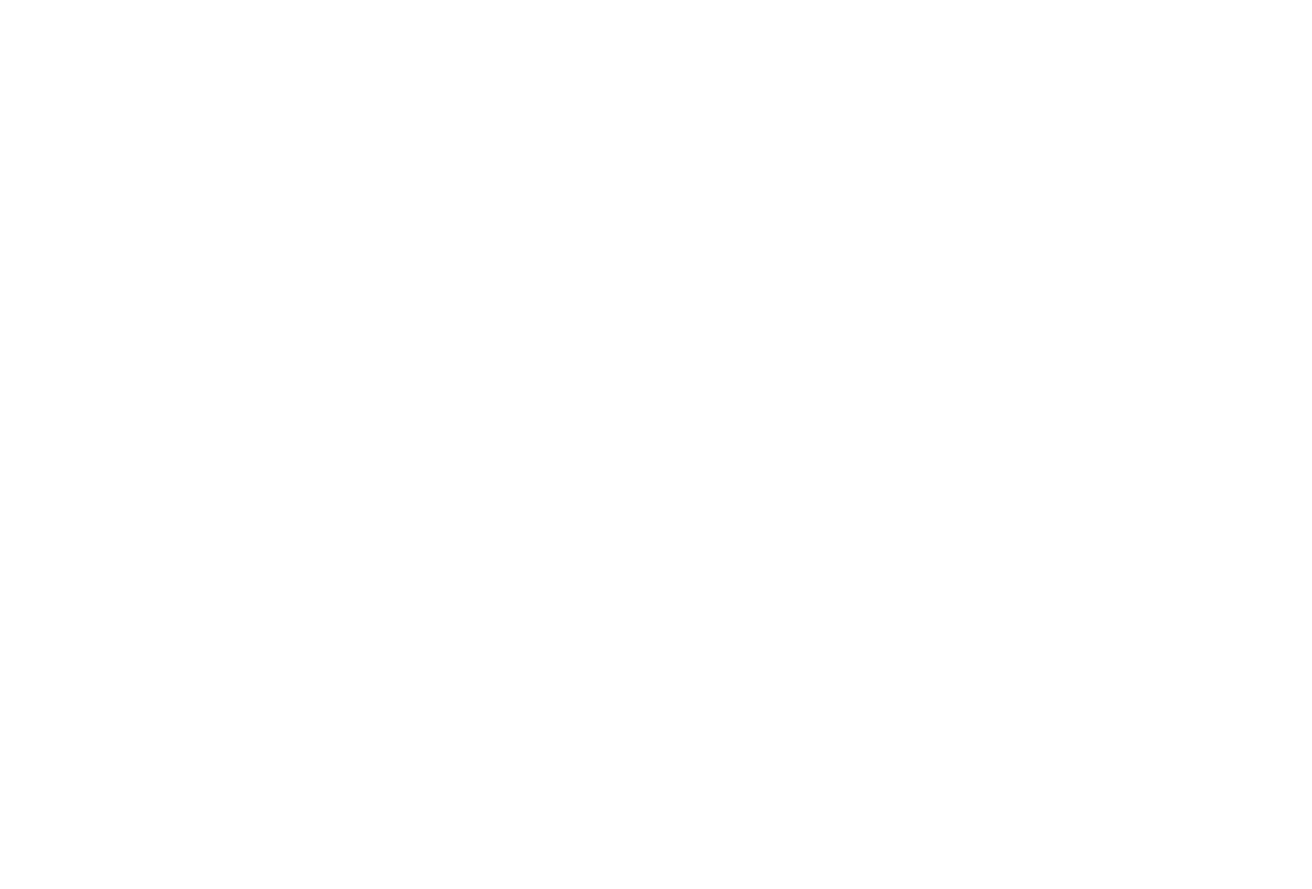
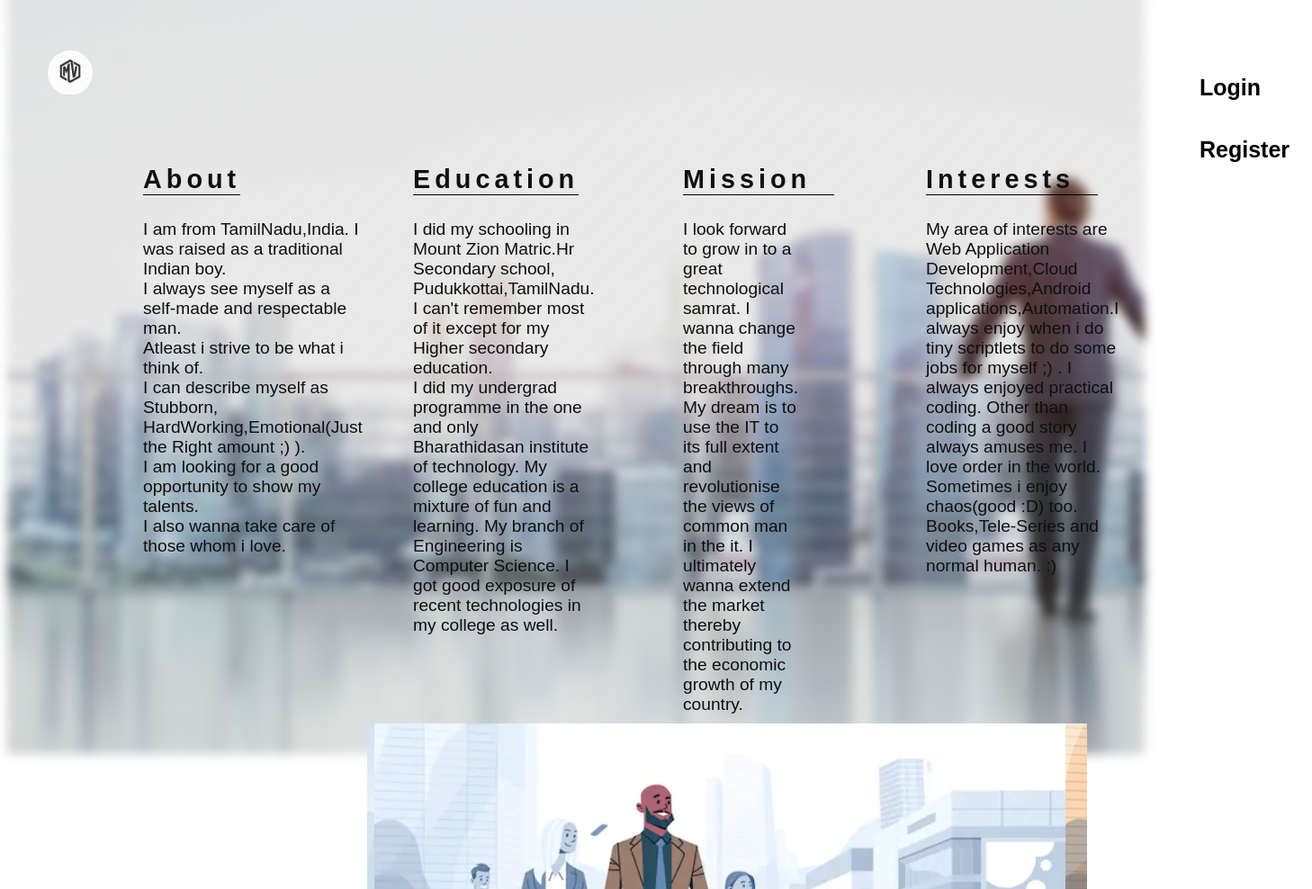
Before and after one commit to MuruganVengkadaeswara/ELF-Training-Idexcel-MuruganVengkadaeswara, a plain HTML site: page MyWebsite/about.html in a window 1280 px wide. Shown: the whole page at 90% size, 1458 px wide, since content can reach past the window. Before the commit the page ends 800 px from the top, so only its background shows below. Drawn offline with Linux system fonts and the light colour scheme.

Commit message:
Website Commit 1

```diff
--- a/MyWebsite/about.html
+++ b/MyWebsite/about.html
@@ -0,0 +1,89 @@
+<!DOCTYPE html>
+<html lang="en">
+
+<head>
+    <meta charset="UTF-8">
+    <meta name="viewport" content="width=device-width, initial-scale=1.0">
+    <title>About</title>
+    <link rel="stylesheet" href="/MyWebsite/css/about.css">
+</head>
+
+<body>
+    <div class="bg-text">
+        <a href="index.html">
+            <img src="/MyWebsite/media/logo.webp" alt="" id="logo">
+        </a>
+    </div>
+
+    <div id="navbar">
+        <ul class="bg-text">
+            <li class="hovtext"><a href="login.html">Login</a></li>
+            <li class="hovtext"><a href="register.html">Register</a></li>
+        </ul>
+    </div>
+
+    <div id="about_container">
+        <h2 class="p-text" id="abt_head">About</h2>
+        <br><br> <br>
+        <p class="p-text">
+            I am from TamilNadu,India.
+            I was raised as a traditional Indian boy. <br> I always see myself as a self-made and
+            respectable man. <br>
+            Atleast i strive to be what i think of. <br>
+            I can describe myself as Stubborn, HardWorking,Emotional(Just the Right amount ;) ). <br>
+            I am looking for a good opportunity to show my talents.
+            <br> I also wanna take care of those whom i love.
+
+
+        </p>
+    </div>
+    <div id="edu_container">
+        <h2 class="p-text" id="abt_head">Education</h2>
+        <br><br> <br>
+        <p class="p-text">
+            I did my schooling in Mount Zion Matric.Hr Secondary school, Pudukkottai,TamilNadu. I can't remember most of
+            it except for my Higher secondary education. <br>
+            I did my undergrad programme in the one and only Bharathidasan institute of technology.
+            My college education is a mixture of fun and learning.
+            My branch of Engineering is Computer Science.
+            I got good exposure of recent technologies in my college as well.
+        </p>
+    </div>
+    <div id="mission_container">
+        <h2 class="p-text" id="abt_head">Mission&nbsp;&nbsp;</h2>
+        <br><br><br>
+        <p class="p-text">
+            I look forward to grow in to a great technological samrat.
+            I wanna change the field through many breakthroughs.
+            My dream is to use the IT to its full extent and revolutionise the views of common man in the it.
+            I ultimately wanna extend the market thereby contributing to the economic growth of my country.
+        </p>
+    </div>
+    <div id="interest_container">
+        <h2 class="p-text" id="abt_head">Interests&nbsp;&nbsp;</h2>
+        <br><br><br>
+        <p class="p-text">
+            My area of interests are Web Application Development,Cloud
+            Technologies,Android applications,Automation.I always enjoy when i do tiny scriptlets
+            to do some jobs for myself ;) . I always enjoyed practical coding.
+            Other than coding a good story always amuses me.
+            I love order in the world.
+            Sometimes i enjoy chaos(good :D) too.
+            Books,Tele-Series and video games as any normal human. :)
+
+        </p>
+    </div>
+    <div id="img_slide">
+        <figure>
+            <a href="https://google.com" target="_blank"><img src="/MyWebsite/media/ban1.jpg" alt=""></a>
+            <a href="https://google.com" target="_blank"><img src="/MyWebsite/media/ban2.webp" alt=""></a>
+            <a href="https://google.com" target="_blank"><img src="/MyWebsite/media/ban3.jpg" alt=""></a>
+            <a href="https://google.com" target="_blank"><img src="/MyWebsite/media/ban4.jpg" alt=""></a>
+        </figure>
+    </div>
+    <div class="bg-img">
+    </div>
+
+</body>
+
+</html>
--- /dev/null
+++ b/MyWebsite/css/about.css
@@ -0,0 +1,217 @@
+ul {
+    list-style-type: none;
+
+}
+
+body,
+html {
+    height: 100%;
+}
+
+
+li {
+    float: left;
+    padding: 20px;
+}
+
+li a {
+    text-decoration: none;
+    font-size: 25px;
+    color: black;
+}
+
+
+
+#navbar {
+    height: max-content;
+    width: max-content;
+    margin-left: 1300px;
+    margin-top: -50px;
+    font-family: Arial, Helvetica, sans-serif;
+    font-weight: 900;
+
+}
+
+.bg-img {
+    background-image: url('/MyWebsite/media/boss14.jpg');
+    background-repeat: no-repeat;
+    background-size: cover;
+    height: 110%;
+    filter: blur(6px);
+    -webkit-filter: blur(6px);
+
+}
+
+.bg-text {
+    background-color: rgba(0, 0, 0, 0.0);
+    z-index: 1;
+    position: absolute;
+    padding: 5px;
+    margin-top: 100px;
+    outline: none;
+    color: rgb(15, 15, 15);
+    font-family: Arial, Helvetica, sans-serif;
+}
+
+#logo {
+    height: 50px;
+    width: 50px;
+    object-fit: cover;
+    border-radius: 30px;
+    margin-left: 40px;
+    margin-top: -7px;
+    opacity: 0.9;
+    position: absolute;
+
+}
+
+#logo1 {
+    height: 50px;
+    width: 50px;
+    object-fit: cover;
+    border-radius: 30px;
+    opacity: 0.9;
+
+}
+
+#logo:hover {
+    transform: rotate(-360deg) scale(2);
+    transition-duration: 0.7s;
+
+}
+
+#logo1:hover {
+    transform: rotate(-360deg) scale(1.2);
+    transition-duration: 0.7s;
+
+}
+
+.hovtext:hover {
+
+    transform: scale(1.5, 1.5);
+    transition-duration: 0.5s, 0.5s;
+}
+
+#about_container {
+    margin-left: 150px;
+    margin-top: 200px;
+    position: absolute;
+    font-size: larger;
+    border: 1px solid black;
+}
+
+#edu_container {
+    margin-left: 450px;
+    margin-top: 200px;
+    position: absolute;
+    font-size: larger;
+    border: 1px solid black;
+}
+
+#mission_container {
+    margin-left: 750px;
+    margin-top: 200px;
+    position: absolute;
+    font-size: larger;
+    border: 1px solid black;
+}
+
+#interest_container {
+    margin-left: 1020px;
+    margin-top: 200px;
+    position: absolute;
+    font-size: larger;
+    border: 1px solid black;
+}
+
+.p-text {
+    background-color: rgba(0, 0, 0, 0.0);
+    z-index: 1;
+    position: absolute;
+    /* padding: 5px; */
+    color: rgb(15, 15, 15);
+    font-family: Arial,
+        Helvetica,
+        sans-serif;
+}
+
+#abt_head {
+    border-bottom: 1.2px solid black;
+    letter-spacing: 5px;
+}
+
+#img_slide {
+    position: absolute;
+    z-index: 2;
+    height: 200px;
+    width: 800px;
+    margin-left: 400px;
+    margin-top: 830px;
+    overflow: hidden;
+    object-fit: cover;
+}
+
+#img_slide img {
+    height: 300px;
+    width: 500px;
+    /* margin-left: 500px; */
+}
+
+@keyframes img_slide {
+    0% {
+        left: 0;
+    }
+
+    20% {
+        left: 0;
+    }
+
+    30% {
+        left: -100%;
+    }
+
+
+    50% {
+        left: -100%;
+    }
+
+
+    60% {
+        left: -200%;
+    }
+
+    70% {
+        left: -200%;
+    }
+
+    80% {
+        left: -300%;
+    }
+
+    90% {
+        left: -300%;
+    }
+
+    100% {
+        left: 0;
+    }
+
+}
+
+#img_slide figure {
+    width: 400%;
+    position: relative;
+    animation: 10s img_slide infinite;
+
+}
+
+#img_slide figure img {
+    width: 24%;
+    height: 100%;
+    float: left;
+
+}
+
+#img_slide figure:hover {
+    animation-play-state: paused;
+}
```
Also changed, not shown: MyWebsite/css/login_page.css (+40 -0 lines), MyWebsite/index.html (+1 -1 lines), MyWebsite/login.html (+10 -1 lines), MyWebsite/register.html (+1 -1 lines), MyWebsite/media/anna.jpg (added), MyWebsite/media/anna.png (added), MyWebsite/media/ban1.jpg (added), MyWebsite/media/ban2.jpg (added), MyWebsite/media/ban2.webp (added), MyWebsite/media/ban3.jpg (added), MyWebsite/media/ban4.jpg (added), MyWebsite/media/ban5.jpg (added), MyWebsite/media/ban6.jpg (added), MyWebsite/media/ban7.jpg (added), 1 more files.
